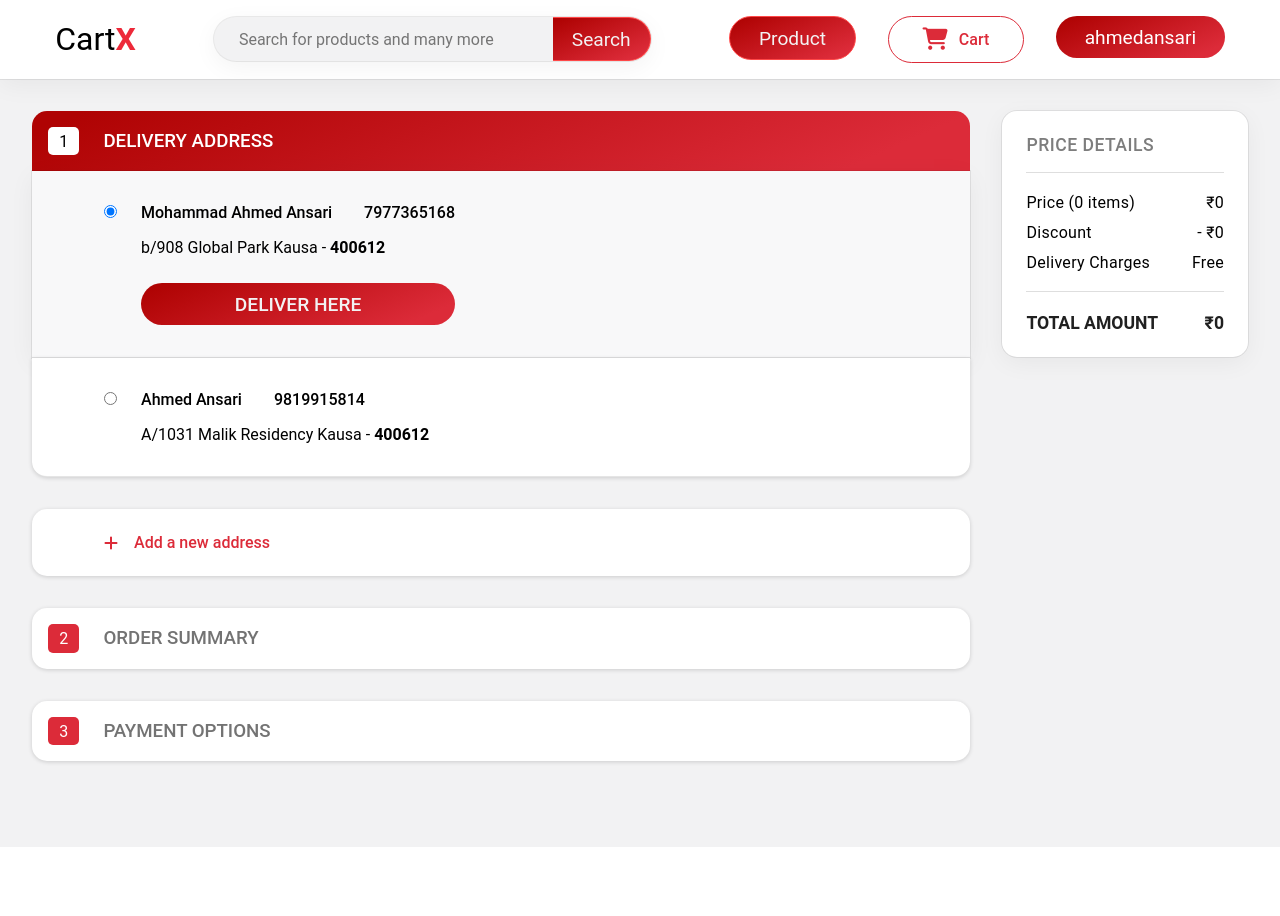
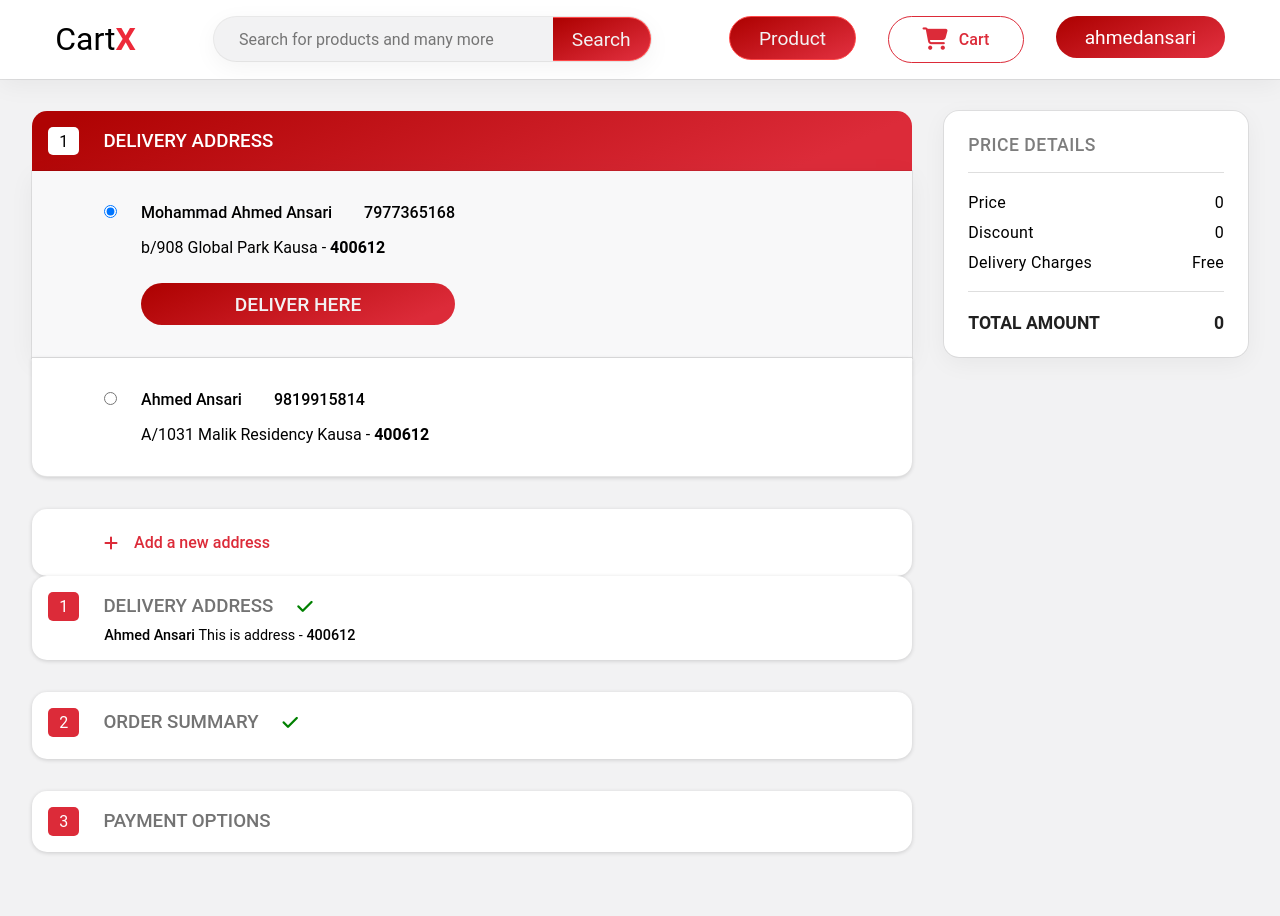
Before and after one commit to ahmedansari131/Ecommerce, a Django app: page /shop/checkout/ in a window 1280 px wide. Before the commit the page ends 847 px from the top, so only its background shows below. Run offline with Django 4.2, Linux system fonts and the light colour scheme; a user stored in the database is signed in; data comes from the database, SQL or seed files in the repository; both versions use the stored data as it was after the commit; data that the repository does not hold is empty.

Commit message:
added order summary

```diff
--- a/shop/static/shop/css/checkout.css
+++ b/shop/static/shop/css/checkout.css
@@ -140,7 +140,7 @@
 
 
 .m-b {
-    margin-top: 2em;
+    margin-bottom: 2em;
     /* margin-bottom: 1.5em; */
     border-radius: 15px;
     background: transparent;
@@ -238,7 +238,7 @@
 }
 
 .cart-price-container {
-    width: 25%;
+    width: 33%;
     box-shadow: rgba(0, 0, 0, 0.05) 0px 6px 24px 0px, rgba(0, 0, 0, 0.08) 0px 0px 0px 1px;
     padding: 1.5em;
     border-radius: 15px;
@@ -285,3 +285,118 @@
     font-size: 1.1rem;
     text-transform: uppercase;
 }
+
+.df-start {
+    align-items: start;
+    flex-direction: column;
+    row-gap: .4em;
+}
+
+.header-section {
+    display: flex;
+    align-items: center;
+    column-gap: 1.5em;
+}
+
+.header-section i {
+    color: green;
+    font-size: 1.1rem;
+}
+
+.short-info p {
+    font-size: .9rem;
+    color: black;
+    margin-left: 3.9em;
+}
+
+.short-info p span {
+    font-weight: 500;
+}
+
+/* Order Summary */
+.order-content {
+    margin-top: 2em;
+    display: none;
+    box-shadow: rgba(0, 0, 0, 0.16) 0px 1px 4px;
+    border-radius: 0 0 15px 15px;
+
+}
+
+.order-summary {
+    display: grid;
+    grid-template-columns: .5fr 2fr;
+    align-items: center;
+    /* column-gap: 3em; */
+    background-color: white;
+    padding: 2em 4em;
+    border-bottom: 1px solid rgba(189, 189, 189, .5);
+}
+
+.order-summary:last-child {
+    border-bottom: none;
+}
+
+.order-summary img{
+    width: 50%;
+}
+
+.product-detail {
+    display: flex;
+    flex-direction: column;
+    row-gap: .8em;
+}
+
+.product-detail .title {
+    font-size: 1.1rem;
+    font-weight: 400;
+    line-height: 25px;
+    width: 80%;
+}
+
+.product-detail .price {
+    font-size: 1.1rem;
+    font-weight: 500;
+    opacity: .8;
+}
+
+#overline {
+    text-decoration: line-through;
+    color: rgb(125, 125, 125);
+    font-weight: 400;
+    margin-right: 1em;
+}
+
+.product-detail .quantity {
+    padding: .7em 1em;
+    border: 1px solid rgb(220, 43, 57);
+    border-radius: 8px;
+    width: fit-content;
+    color: rgb(220, 43, 57);
+    font-weight: 500;
+}
+
+.continue{
+    padding: 1em 4em;
+    background-color: white;
+    display: flex;
+    justify-content: space-between;
+    align-items: center;
+    border-radius: 0 0 15px 15px;
+}
+
+.continue button{
+    padding: .8em 3em;
+    border-radius: 30px;
+    border: none;
+    outline: none;
+    font-size: 1rem;
+    font-weight: 500;
+    text-transform: uppercase;
+    background: linear-gradient(336deg, rgb(220, 43, 57) 12%, rgb(175, 3, 3) 95%);
+    color: white;
+    cursor: pointer;
+}
+
+.continue .send-email span{
+    font-weight: 600;
+}
--- a/shop/static/shop/js/checkout.js
+++ b/shop/static/shop/js/checkout.js
@@ -3,6 +3,7 @@
 let getAddress = "/shop/getaddressdet/";
 let addressSubmittedStatus = "/shop/getaddressstatus";
 let cartData = "/shop/getcartdata";
+
 
 function isObjectEmpty(obj) {
   for (let key in obj) {
@@ -12,6 +13,7 @@
   }
   return true;
 }
+
 
 function fetchData(url) {
   return fetch(url, {
@@ -40,6 +42,7 @@
     addressForm.style.display = "flex";
   }
 });
+
 
 function showAddressForm(param) {
   let addressForm = document.querySelector(".delivery-add");
@@ -108,6 +111,7 @@
 </div>`;
 }
 
+
 function cancelForm() {
   let addressFormContainer = document.querySelector(".new-address").firstElementChild;
   let newAddressBtnContainer = document.querySelector(".new-address");
@@ -116,14 +120,16 @@
   <i class="fa-solid fa-plus"></i>
   <p>Add a new address</p>
 </div>`;
+}
 
-}
+
 function replaceAddressForm() {
   let newAddressBtn = document.querySelector(".new-add-btn");
   let newAddressContainer = document.querySelector(".new-address");
   newAddressBtn.style.display = "none";
   showAddressForm(newAddressContainer);
 }
+
 
 function showAddressContainer(singleAddStatus, remainAddStatus) {
   let addressCurrentContainer = document.querySelector(".current-container");
@@ -164,7 +170,7 @@
     <div class="address-container">
         <p class="address">${singleAddStatus.address[1]} - <b>${singleAddStatus.address[3]}</b></p>
     </div>
-    <button class="deliver-here">Deliver Here</button>
+    <button class="deliver-here" id="deliver-btn" onclick="deliverAddressFunc()">Deliver Here</button>
 </div>`;
     }
   } else if (!isObjectEmpty(singleAddStatus)) {
@@ -179,7 +185,7 @@
     <div class="address-container">
         <p class="address">${singleAddStatus.address[1]} - <b>${singleAddStatus.address[3]}</b></p>
     </div>
-    <button class="deliver-here">Deliver Here</button>
+    <button class="deliver-here" id="deliver-btn" onclick="deliverAddressFunc()">Deliver Here</button>
 </div>`;
   } else {
     addressCurrentContainer.style.display = "none";
@@ -187,8 +193,10 @@
   }
 }
 
+
 // Fetching cart data from database for Checkout Page
 var cart = JSON.parse(localStorage.getItem("Quantity"));
+function displayPrice() {
   fetchData(cartData).then((data) => {
     let cartDataObj = data["cart_prod_data"];
     let ogPriceLabel = document.getElementById("og-price");
@@ -209,5 +217,103 @@
     ogPriceLabel.innerHTML = `&#8377;${ogPrice}`;
     itemQuantityLabel.innerHTML = `Price (${itemCounter} items)`;
     discountedPriceLabel.innerHTML = `- &#8377;${ogPrice - discountedPriceSum}`;
-  totalPriceLabel.innerHTML = `&#8377;${ogPrice - (ogPrice - discountedPriceSum)}`
+    totalPriceLabel.innerHTML = `&#8377;${ogPrice - (ogPrice - discountedPriceSum)}`;
   });
+}
+
+
+function showQuantityInSummary() {
+  let itemQuantity = JSON.parse(localStorage.getItem("Quantity"));
+  for (value in itemQuantity) {
+    let quantity = document.getElementById(`item-${value.split(" ")[1]}`);
+    quantity.innerHTML = `${itemQuantity[`product ${value.split(" ")[1]}`]} items`;
+  }
+}
+showQuantityInSummary();
+
+
+// Deliver button logic
+function deliverAddressFunc() {
+  let confirmedAddressContainer = document.getElementById("deliver-btn").parentElement;
+  const custName = confirmedAddressContainer.querySelector(".name").innerHTML;
+  const custPhone = confirmedAddressContainer.querySelector(".mobile").innerHTML;
+  const custAddress = confirmedAddressContainer.querySelector(".address").innerHTML.split("-")[0];
+  const custCode = confirmedAddressContainer.querySelector("b").innerHTML;
+
+  localStorage.setItem("addressConfirmed", true);
+  addressConfirmed();
+}
+
+
+function orderContinueFunc() {
+  let rawOrderSummary = document.getElementById("raw-order-summary");
+  let continueBtn = document.getElementById("continue");
+  let prod_items = rawOrderSummary.querySelector("p");
+  const products = Object.keys(cart).length;
+  prod_items.innerHTML = `${products} items`;
+  continueBtn.addEventListener('click', (e) => {
+    localStorage.setItem("orderConfirmed", true);
+    orderConfirmed();
+  });
+}
+orderContinueFunc();
+
+
+// By default the confirmed data display will be none
+let confirmedData = document.querySelectorAll(".confirmed");
+let rawAddressContainer = document.getElementById("address-confirmed");
+rawAddressContainer.style.display = "none";
+confirmedData.forEach((item) => {
+  item.style.display = "none";
+});
+
+window.addEventListener("DOMContentLoaded", (e) => {
+  displayPrice();
+  if (JSON.parse(localStorage.getItem("addressConfirmed")) || JSON.parse(localStorage.getItem("orderConfirmed"))) {
+    addressConfirmed();
+    orderConfirmed();
+  }
+});
+
+
+function addressConfirmed() {
+  let currentAddressHeader = document.querySelector(".current-address-header");
+  let currentAddressContainer = document.querySelector(".current-container");
+  let remainingAddressContainer = document.querySelector(".remaining-container");
+  let newAddressBtn = document.querySelector(".new-address");
+  let rawOrderSummary = document.getElementById("raw-order-summary");
+  let orderSummary = document.getElementById("order-content");
+  let rawAddressContainer = document.getElementById("address-confirmed");
+  let confirmedData = document.querySelectorAll(".confirmed");
+
+  rawAddressContainer.style.display = "block";
+  currentAddressContainer.style.display = "none";
+  newAddressBtn.style.display = "none";
+  currentAddressHeader.style.display = "none";
+  rawOrderSummary.style.display = "none";
+  orderSummary.style.display = "block";
+  try {
+    remainingAddressContainer.style.display = "none";
+  } catch (error) { }
+
+  if (JSON.parse(localStorage.getItem("addressConfirmed"))) {
+    confirmedData.forEach((item) => {
+      item.style.display = "block";
+    });
+  }
+}
+
+
+function orderConfirmed() {
+  let orderContent = document.querySelector(".order-content");
+  let rawOrderSummary = document.getElementById("raw-order-summary");
+  let confirmedData = document.querySelectorAll(".confirmed");
+
+  if (JSON.parse(localStorage.getItem("orderConfirmed"))) {
+    orderContent.style.display = "none";
+    rawOrderSummary.style.display = "flex";
+    confirmedData.forEach((item) => {
+      item.style.display = "block";
+    });
+  }
+}
--- a/shop/templates/shop/checkout.html
+++ b/shop/templates/shop/checkout.html
@@ -13,7 +13,7 @@
 <div class="container">
     <div class="checkout-container">
 
-        <div class="header">
+        <div class="header current-address-header">
             <span class="serial">1</span>
             <h3>Delivery Address</h3>
         </div>
@@ -41,11 +41,54 @@
         </div>
         {% endif %}
 
-        <div class="header m-b">
-            <span class="serial bg-color">2</span>
-            <h3>Order summary</h3>
+        <!-- Delivery Address Confirmed -->
+        <div class="header m-b df-start" id="address-confirmed">
+            <div class="header-section">
+                <span class="serial bg-color">1</span>
+                <h3>Delivery Address</h3>
+                <i class="fa-solid fa-check confirmed"></i>
+            </div>
+            <div class="address short-info confirmed">
+                <p><span>Ahmed Ansari </span> This is address - <span>400612</span></p>
+            </div>
         </div>
-        <div class="header m-b">
+
+        <!-- Order Summary -->
+        <div class="header m-b df-start" id="raw-order-summary">
+            <div class="header-section">
+                <span class="serial bg-color">2</span>
+                <h3>Order summary</h3>
+                <i class="fa-solid fa-check confirmed"></i>
+            </div>
+            <div class="order short-info confirmed">
+                <p></p>
+            </div>
+        </div>
+
+        <div class="order-content" id="order-content">
+            <div class="header current-address-header">
+                <span class="serial">2</span>
+                <h3>Order Summary</h3>
+            </div>
+
+            {% for value in cart_prod_data.items %}
+            <div class="order-summary">
+                <img src="/media/{{value.1.3}}" alt="Product Image">
+                <div class="product-detail">
+                    <h3 class="title">{{value.1.0}}</h3>
+                    <h4 class="price"><span id="overline">&#8377;{{value.1.1}}</span>&#8377;{{value.1.2}}</h4>
+                    <div class="quantity" id="item-{{value.0}}">0 item</div>
+                </div>
+            </div>
+            {% endfor %}
+
+            <div class="continue">
+                <p class="send-email">Order confirmation email will be sent to <span>ahmed@gmail.com</span></p>
+                <button id="continue">Continue</button>
+            </div>
+        </div>
+
+        <div class="header m-b" id="raw-pay-opt">
             <span class="serial bg-color">3</span>
             <h3>Payment options</h3>
         </div>
--- a/shop/views.py
+++ b/shop/views.py
@@ -306,13 +306,9 @@
 def checkout(request):
     single_address = {}
     remaining_address = {}
-    cart_prod_list = []
-    cart_ogprice = []
+    cart_prod_dict = {}
     add_data = []
     add_value_list = []
-    cart_discount = []
-    cart_prod_data = {}
-    item_counter = 0
 
     is_username = request.user
     if user_exists(is_username):
@@ -330,10 +326,21 @@
         request.session["single_add"] = single_address
         request.session["remaining_add"] = remaining_address
 
+        cart = CartItem.objects.filter(user=request.user)
+        cart_prod_id = cart.values_list("added_product_id", flat=True)
+        for values in cart_prod_id:
+            card_data = Product.objects.get(id=values)
+            cart_prod_dict[values] = [
+                card_data.product_name,
+                card_data.og_price,
+                card_data.discounted_price,
+                card_data.product_image,
+            ]
+        print(cart_prod_dict)
         params = {
             "add_data": add_value_list,
             "single_address": single_address,
-            # "cart_prod_data": cart_prod_dict,
+            "cart_prod_data": cart_prod_dict
         }
 
     return render(request, "shop/checkout.html", params)
@@ -343,18 +350,15 @@
     # Getting the products prices to display on the checkout page
     cart = CartItem.objects.filter(user=request.user)
     cart_prod_id = cart.values_list("added_product_id", flat=True)
-    print("This is cart id ", cart_prod_id)
     cart_prod_dict = {}
     for values in cart_prod_id:
         card_data = Product.objects.get(id=values)
-        print(card_data)
         cart_prod_dict[values] = [
             card_data.product_name,
             card_data.og_price,
             card_data.discounted_price,
         ]
-    print(cart_prod_dict)
-    return JsonResponse({'cart_prod_data': cart_prod_dict})
+    return JsonResponse({"cart_prod_data": cart_prod_dict})
 
 
 def get_address_details(request):
```
Also changed, not shown: db.sqlite3. Lines whose indentation alone changed are shown as unchanged.
